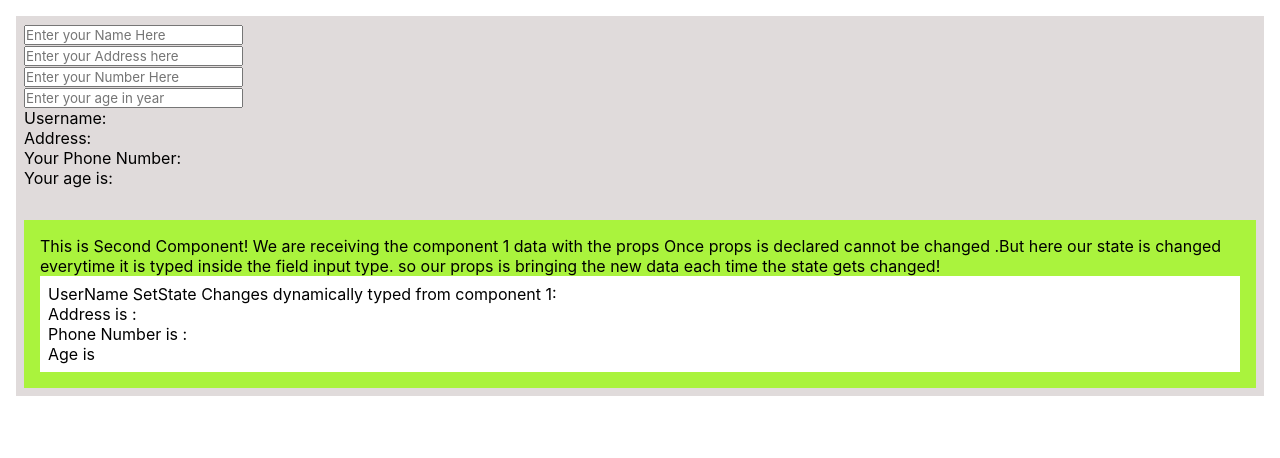
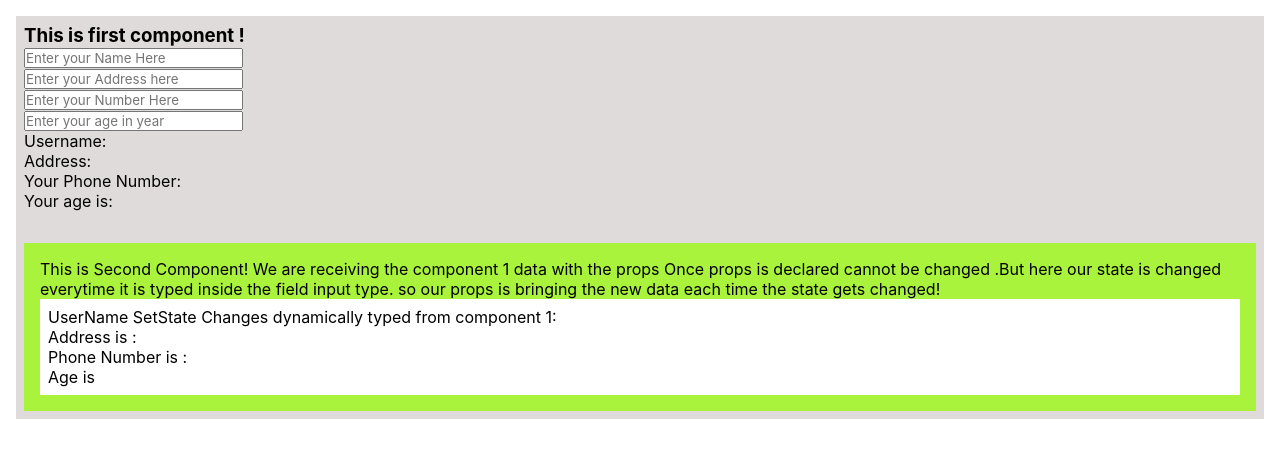
Before and after one commit to Dilli822/Genese-Academy-React-Js, a React (Create React App) app in the folder Genese Academy/React/Learn React/test-app/: page / in a window 1280 px wide. Shown: the top 458 px of the page. Built offline with nearby package versions, Linux system fonts and the light colour scheme.

Commit message:
[added] adds Readme

```diff
--- a/Genese Academy/React/Learn React/test-app/src/component/MyFirstComponent.jsx
+++ b/Genese Academy/React/Learn React/test-app/src/component/MyFirstComponent.jsx
@@ -63,7 +63,7 @@ export default class MyFirstComponent extends Component{
                 <MySecondComponent/>
                 <MyThirdComponent/> */}
                 {/* // state is like container where we store data and everytime state changes components will rendered */}
-
+             <h3> This is first component !</h3>
              {/* {this.state.username}
              {this.state.age} */}
              {/* let's make an input field with onChange event showing the name of type
```
Also changed, not shown: 1 other file (tests, documents, lock files or other folders).
